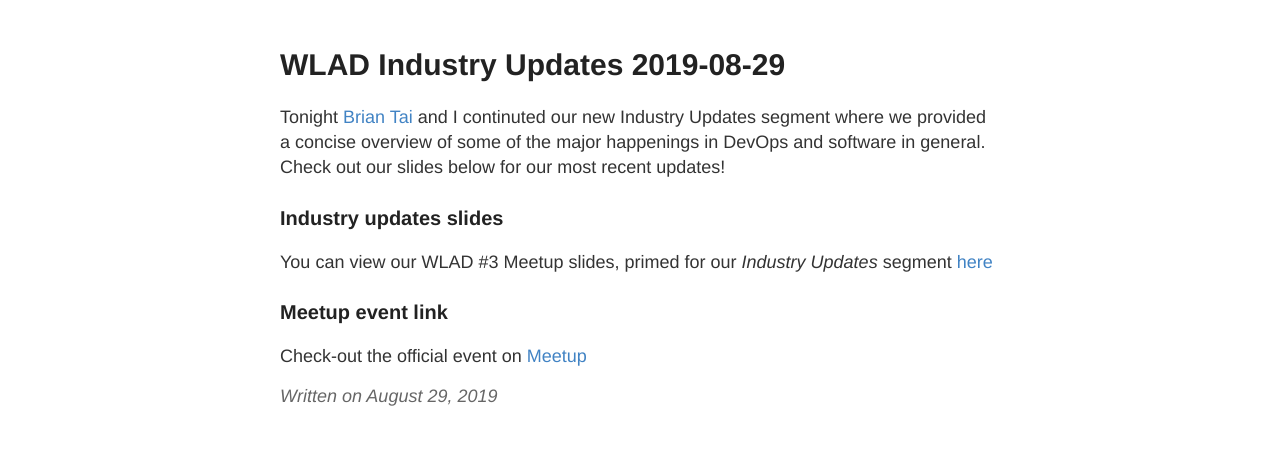
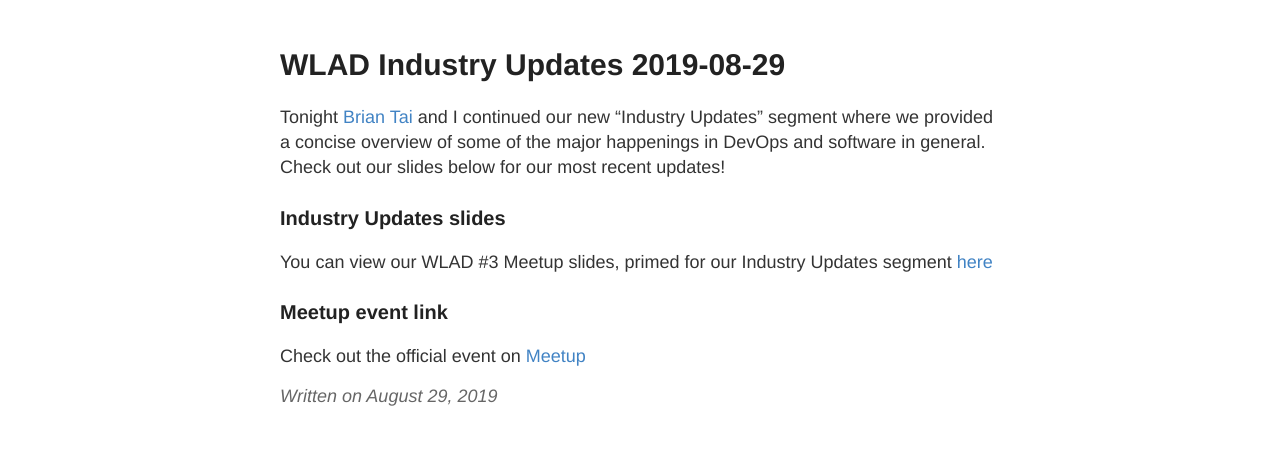
Before and after one commit to mechtron/mechtron.github.io, a Jekyll site: the page built from _posts/2019-8-29-WLAD-3-Industry-Updates.md, in a window 1280 px wide. Shown: the part 122-577 px from the top of the page. Built offline with Jekyll 4.4.1, drawn with Linux system fonts in a browser that asks for light colours.

Commit message:
Courtney's edits

```diff
--- a/_config.yml
+++ b/_config.yml
@@ -21,7 +21,7 @@
   email:
   facebook:
   flickr:
-  github: mechtron?tab=stars
+  github: mechtron
   instagram:
   linkedin: coreyjgale
   pinterest:
--- a/_posts/2019-8-29-WLAD-3-Industry-Updates.md
+++ b/_posts/2019-8-29-WLAD-3-Industry-Updates.md
@@ -3,12 +3,12 @@
 title: "WLAD Industry Updates 2019-08-29"
 ---
 
-Tonight [Brian Tai](https://www.linkedin.com/in/briantai35/){:target="_blank"} and I continuted our new Industry Updates segment where we provided a concise overview of some of the major happenings in DevOps and software in general. Check out our slides below for our most recent updates!
+Tonight [Brian Tai](https://www.linkedin.com/in/briantai35/){:target="_blank"} and I continued our new "Industry Updates" segment where we provided a concise overview of some of the major happenings in DevOps and software in general. Check out our slides below for our most recent updates!
 
-### Industry updates slides
+### Industry Updates slides
 
-You can view our WLAD #3 Meetup slides, primed for our *Industry Updates* segment [here](https://slides.com/coreygale/wlad-3#/4){:target="_blank"}
+You can view our WLAD #3 Meetup slides, primed for our Industry Updates segment [here](https://slides.com/coreygale/wlad-3#/4){:target="_blank"}
 
 ### Meetup event link
 
-Check-out the official event on [Meetup](https://www.meetup.com/West-LA-DevOps/events/263783229/){:target="_blank"}
+Check out the official event on [Meetup](https://www.meetup.com/West-LA-DevOps/events/263783229/){:target="_blank"}
```
Also changed, not shown: _posts/2019-4-25-AMI-Bakery.md (+1 -1 lines), _posts/2019-6-13-WLAD-2-Industry-Updates.md (+3 -3 lines), 1 other file.
